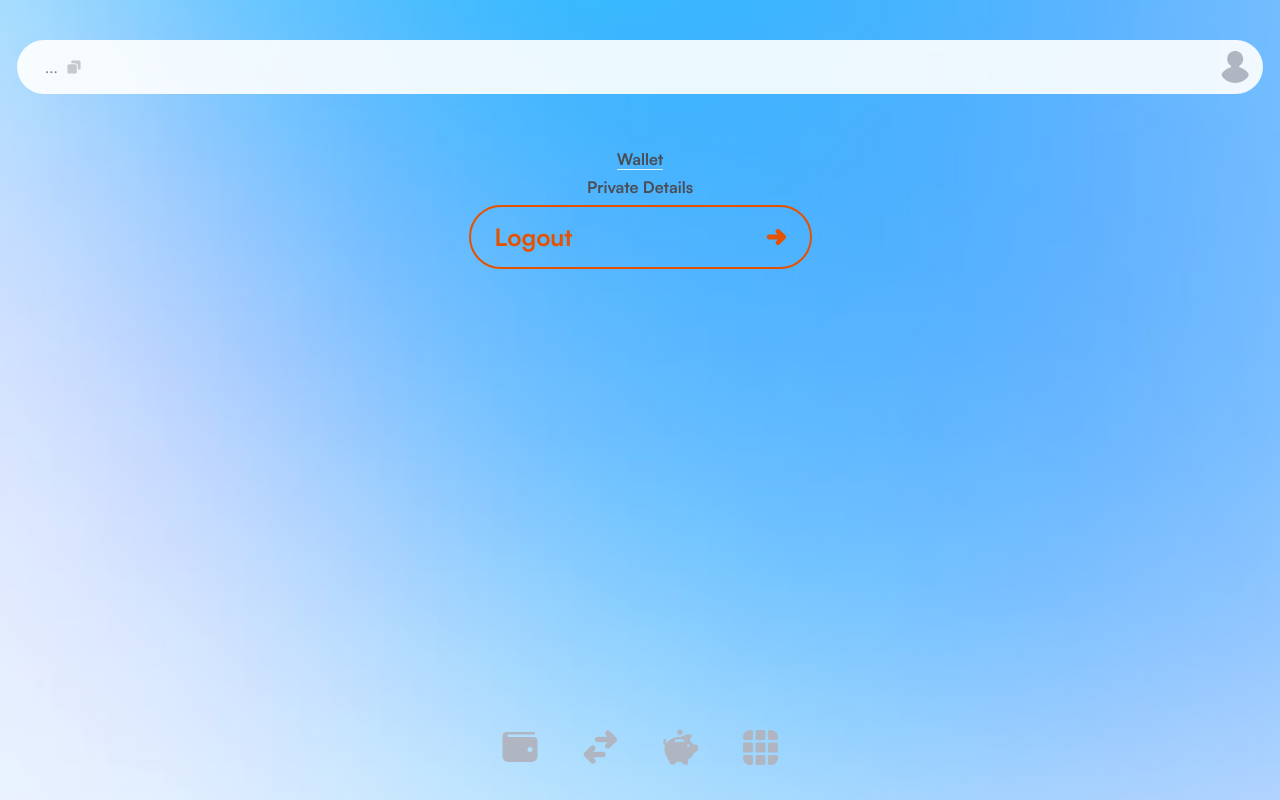
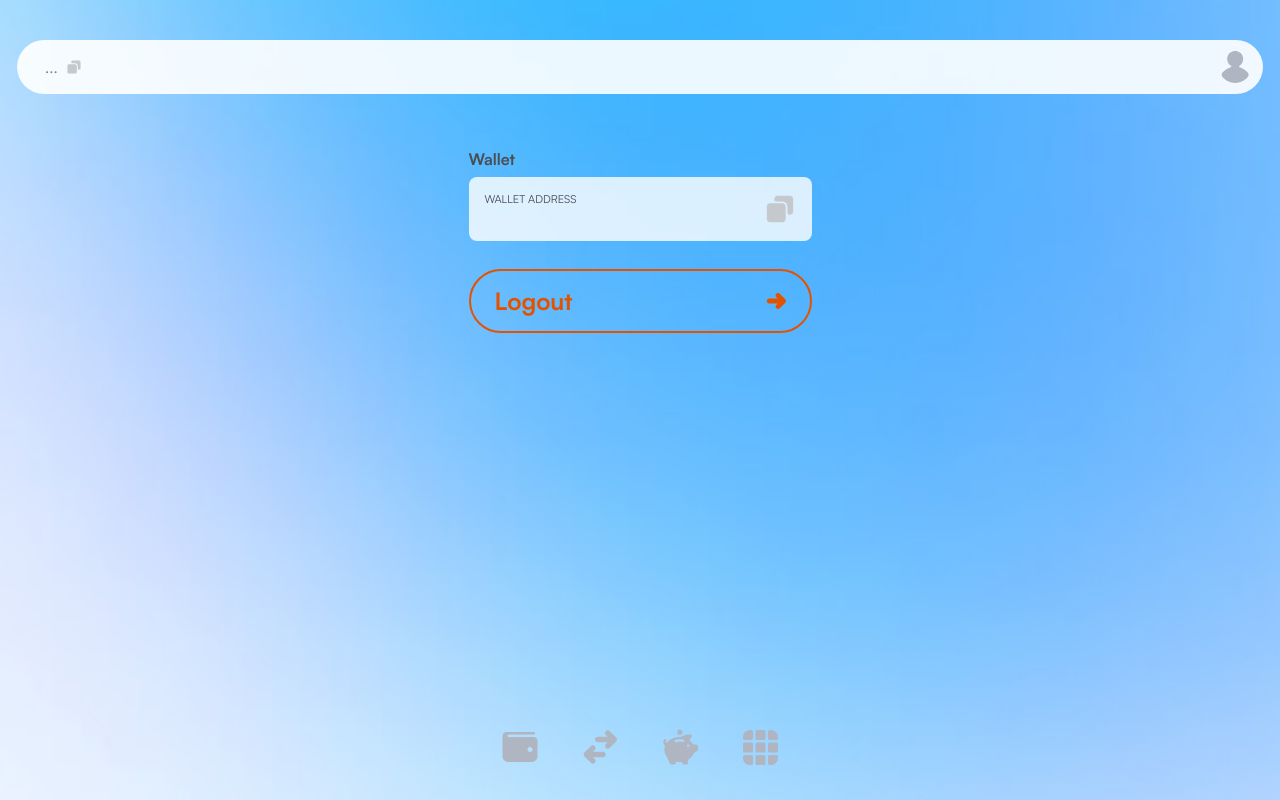
Before and after one commit to UseKeyp/kaching-app, a Next.js app: page /account in a window 1280 px wide. Built offline with nearby package versions, Linux system fonts and the light colour scheme; no server answers.

Commit message:
add wallet section

```diff
--- a/components/UserAccount.tsx
+++ b/components/UserAccount.tsx
@@ -2,7 +2,7 @@ import { Flex, Box, Text, Tooltip, HStack, Image } from "@chakra-ui/react";
 import useSocialLogo from "../hooks/useSocialLogo";
 
 import React, { useState } from "react";
-import { signOut, useSession } from "next-auth/react";
+import { useSession } from "next-auth/react";
 import { useRouter } from "next/router";
 
 const UserAccount = () => {
--- a/pages/account.tsx
+++ b/pages/account.tsx
@@ -1,32 +1,93 @@
-import { Box, Divider, Flex, Heading, VStack } from "@chakra-ui/react";
+import {
+  Box,
+  Flex,
+  Heading,
+  Image,
+  Text,
+  Tooltip,
+  VStack,
+} from "@chakra-ui/react";
 import RoundedButton from "components/RoundedButton";
-import { signOut } from "next-auth/react";
+import { signOut, useSession } from "next-auth/react";
+import { useState } from "react";
 
 const Account = () => {
+  const [openTooltip, setOpenTooltip] = useState(false);
+
+  const { data: session } = useSession();
+
+  const address = session && session.user.address;
+
   const handleBtnClick = () => {
     signOut({ callbackUrl: "/login" });
   };
 
+  const handleCopyAddress = () => {
+    navigator.clipboard.writeText(address || "");
+    setOpenTooltip(true);
+    setTimeout(() => {
+      setOpenTooltip(false);
+    }, 1000);
+  };
+
   return (
-    <VStack width="343px" mx="auto" color="#4A4D53">
-      <Box>
-        <Heading as="h2" fontSize="16px">
+    <Flex width="343px" mx="auto" color="#4A4D53" flexDirection="column">
+      <Box width="100%" mb="28px">
+        <Heading as="h2" fontSize="16px" mb="8px">
           Wallet
         </Heading>
-        <VStack bg="rgba(255, 255, 255, 0.8)" borderRadius="8px">
-          <Flex>
-            <Divider borderColor="rgba(255, 255, 255, 0.5)" />
-            <Divider borderColor="#C6E3F3" />
+        <Flex
+          bg="rgba(255, 255, 255, 0.8)"
+          borderRadius="8px"
+          width="100%"
+          p="16px"
+        >
+          <Flex justifyContent="space-between" width="100%">
+            <Box>
+              <Heading
+                as="h3"
+                fontSize="11px"
+                textAlign="left"
+                fontWeight="400"
+                textTransform="uppercase"
+              >
+                Wallet Address
+              </Heading>
+              <Text
+                textAlign="left"
+                width="211px"
+                fontFamily="Roboto Mono"
+                fontSize="16px"
+                style={{
+                  wordWrap: "break-word",
+                  overflowWrap: "break-word",
+                }}
+              >
+                {address}
+              </Text>
+            </Box>
+            <Flex alignItems="center">
+              <Tooltip
+                label="Address copied to clipboard"
+                isOpen={openTooltip}
+                placement="bottom-end"
+                fontFamily="satoshi"
+              >
+                <Image
+                  src="copy.svg"
+                  alt="copy"
+                  w="32px"
+                  h="32px"
+                  onClick={handleCopyAddress}
+                />
+              </Tooltip>
+            </Flex>
           </Flex>
-        </VStack>
+        </Flex>
       </Box>
-      <Box>
-        <Heading as="h2" fontSize="16px">
-          Private Details
-        </Heading>
-      </Box>
+
       <RoundedButton type="logout" text="Logout" onClick={handleBtnClick} />
-    </VStack>
+    </Flex>
   );
 };
 
```
